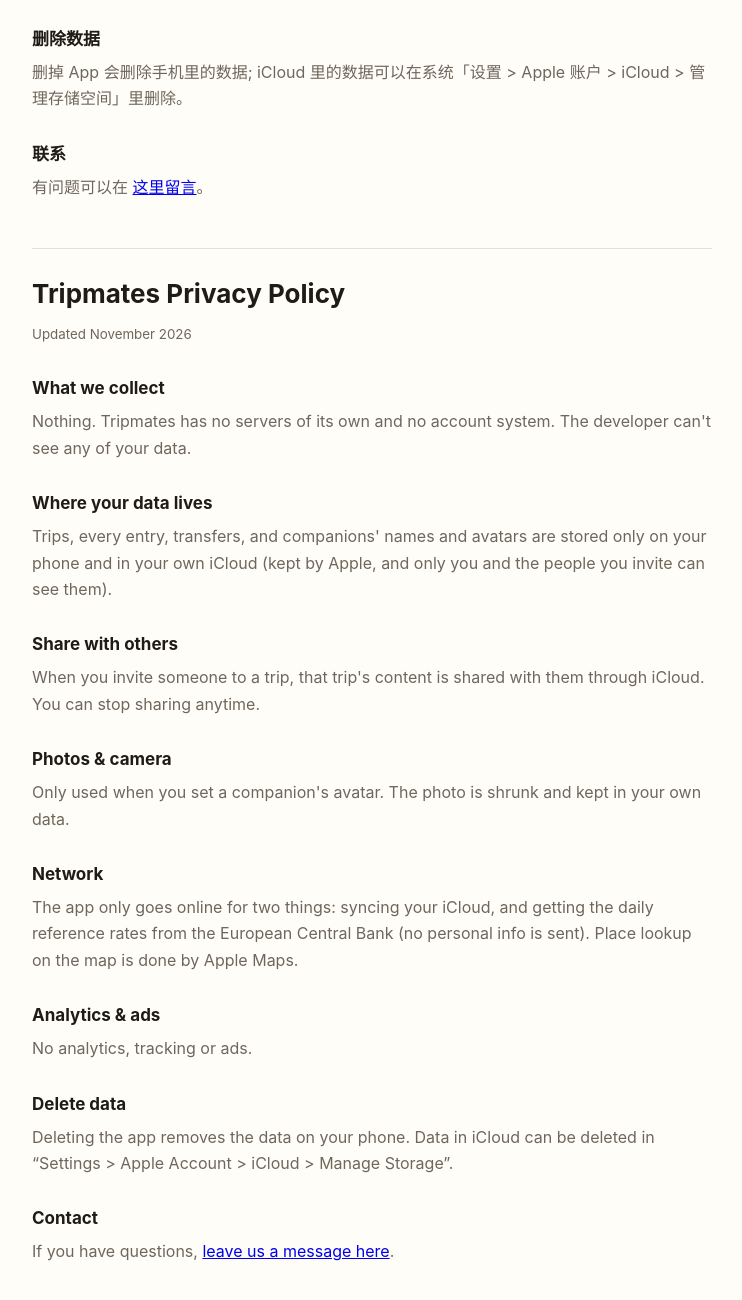
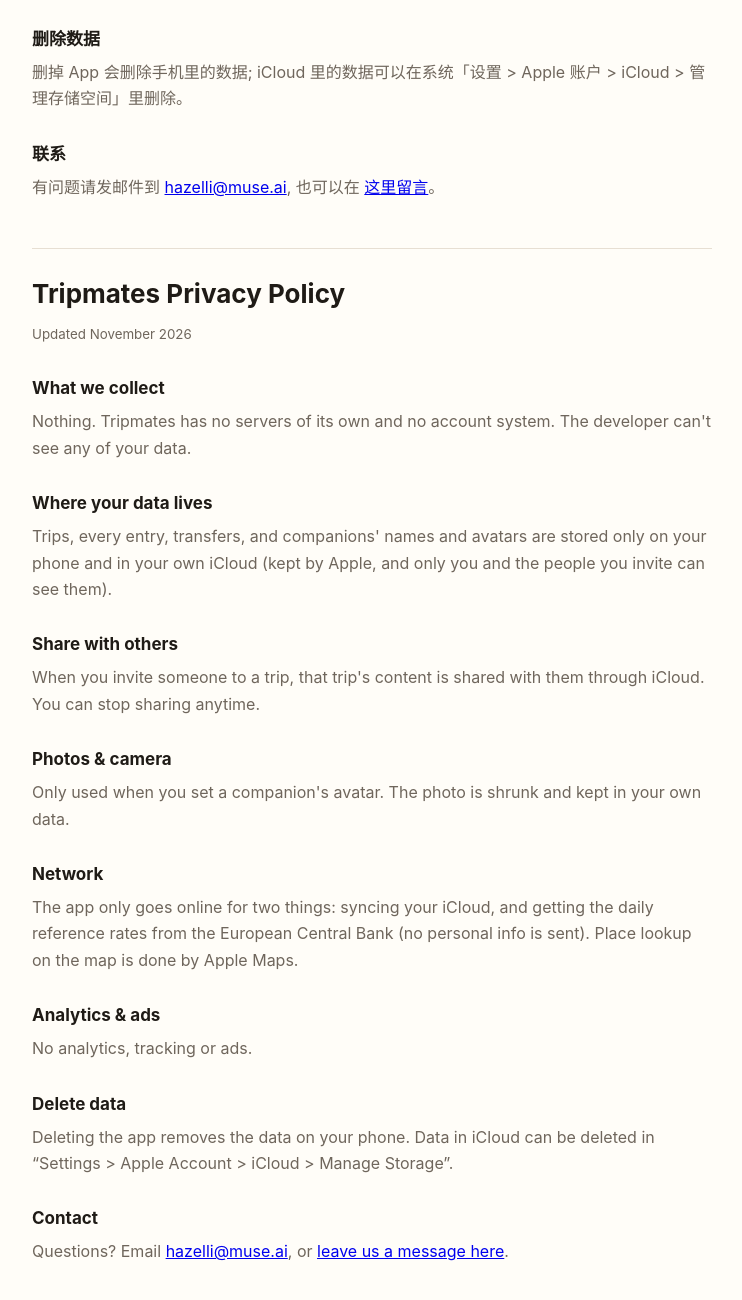
Before and after one commit to limkown-stack/tripmates, a plain HTML site: page privacy.html in a window 1280 px wide. Shown: the part 700-2000 px from the top of the page, without its empty margins (268-1010 px from the left). Drawn offline with Linux system fonts and the light colour scheme.

Commit message:
Update contact information in privacy policy

```diff
--- a/privacy.html
+++ b/privacy.html
@@ -16,7 +16,7 @@ h1{font-size:26px;margin:0 0 4px} h2{font-size:17px;margin:28px 0 6px} p{margin:
 <h2>网络</h2><p>联网只为两件事: 同步你的 iCloud, 以及从欧洲央行获取当日参考汇率 (不带任何个人信息)。地图上的地名定位由 Apple 地图完成。</p>
 <h2>统计和广告</h2><p>没有任何统计、追踪或广告。</p>
 <h2>删除数据</h2><p>删掉 App 会删除手机里的数据; iCloud 里的数据可以在系统「设置 &gt; Apple 账户 &gt; iCloud &gt; 管理存储空间」里删除。</p>
-<h2>联系</h2><p>有问题可以在 <a href="https://github.com/limkown-stack/tripmates/issues/new">这里留言</a>。</p>
+<h2>联系</h2><p>有问题请发邮件到 <a href="mailto:hazelli@muse.ai">hazelli@muse.ai</a>, 也可以在 <a href="https://github.com/limkown-stack/tripmates/issues/new">这里留言</a>。</p>
 <div class="lang" lang="en"><h1>Tripmates Privacy Policy</h1><small>Updated November 2026</small>
 <h2>What we collect</h2><p>Nothing. Tripmates has no servers of its own and no account system. The developer can&#x27;t see any of your data.</p>
 <h2>Where your data lives</h2><p>Trips, every entry, transfers, and companions&#x27; names and avatars are stored only on your phone and in your own iCloud (kept by Apple, and only you and the people you invite can see them).</p>
@@ -25,5 +25,5 @@ h1{font-size:26px;margin:0 0 4px} h2{font-size:17px;margin:28px 0 6px} p{margin:
 <h2>Network</h2><p>The app only goes online for two things: syncing your iCloud, and getting the daily reference rates from the European Central Bank (no personal info is sent). Place lookup on the map is done by Apple Maps.</p>
 <h2>Analytics &amp; ads</h2><p>No analytics, tracking or ads.</p>
 <h2>Delete data</h2><p>Deleting the app removes the data on your phone. Data in iCloud can be deleted in “Settings &gt; Apple Account &gt; iCloud &gt; Manage Storage”.</p>
-<h2>Contact</h2><p>If you have questions, <a href="https://github.com/limkown-stack/tripmates/issues/new">leave us a message here</a>.</p>
+<h2>Contact</h2><p>Questions? Email <a href="mailto:hazelli@muse.ai">hazelli@muse.ai</a>, or <a href="https://github.com/limkown-stack/tripmates/issues/new">leave us a message here</a>.</p>
 </div></main></body></html>
```
